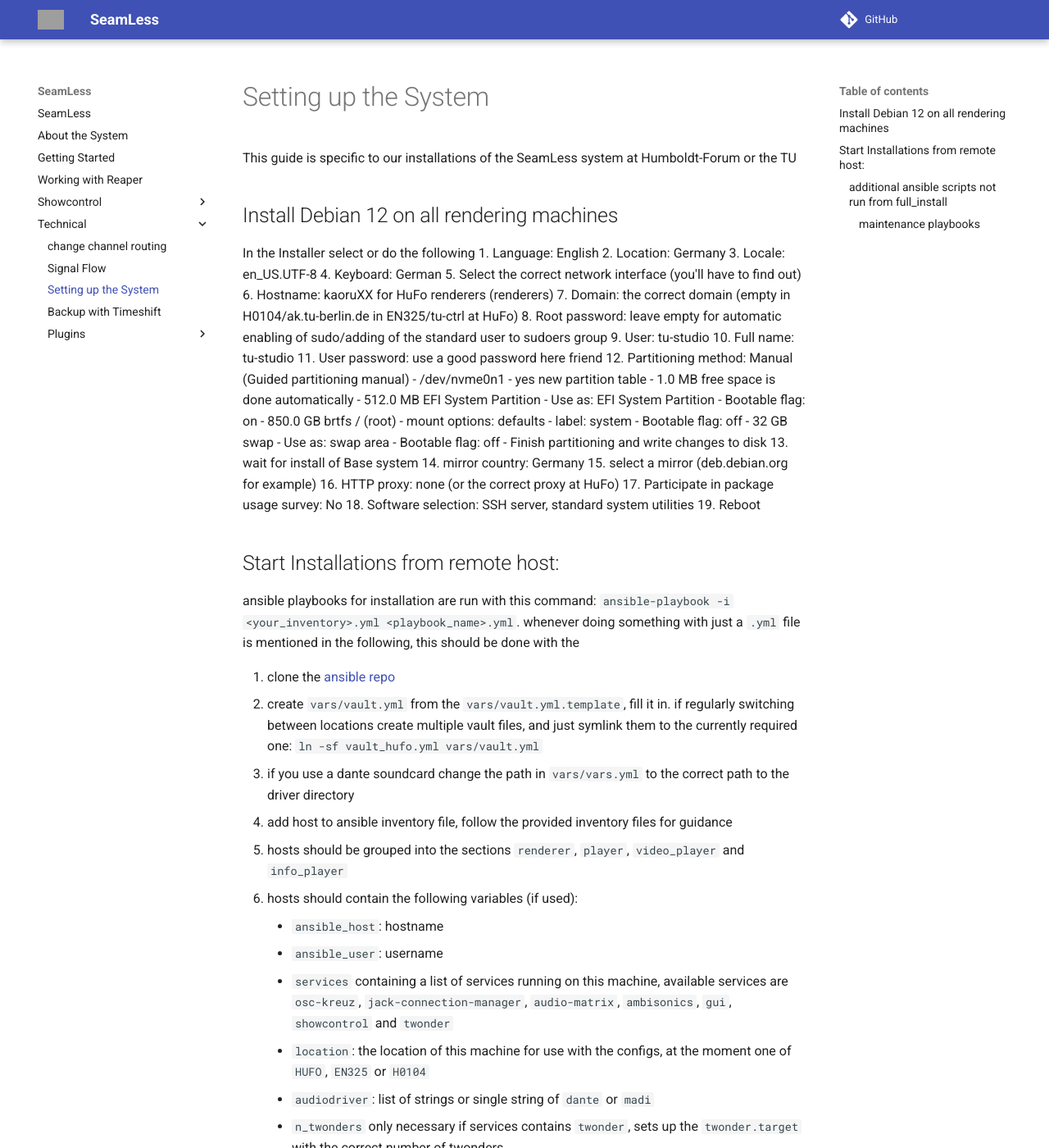
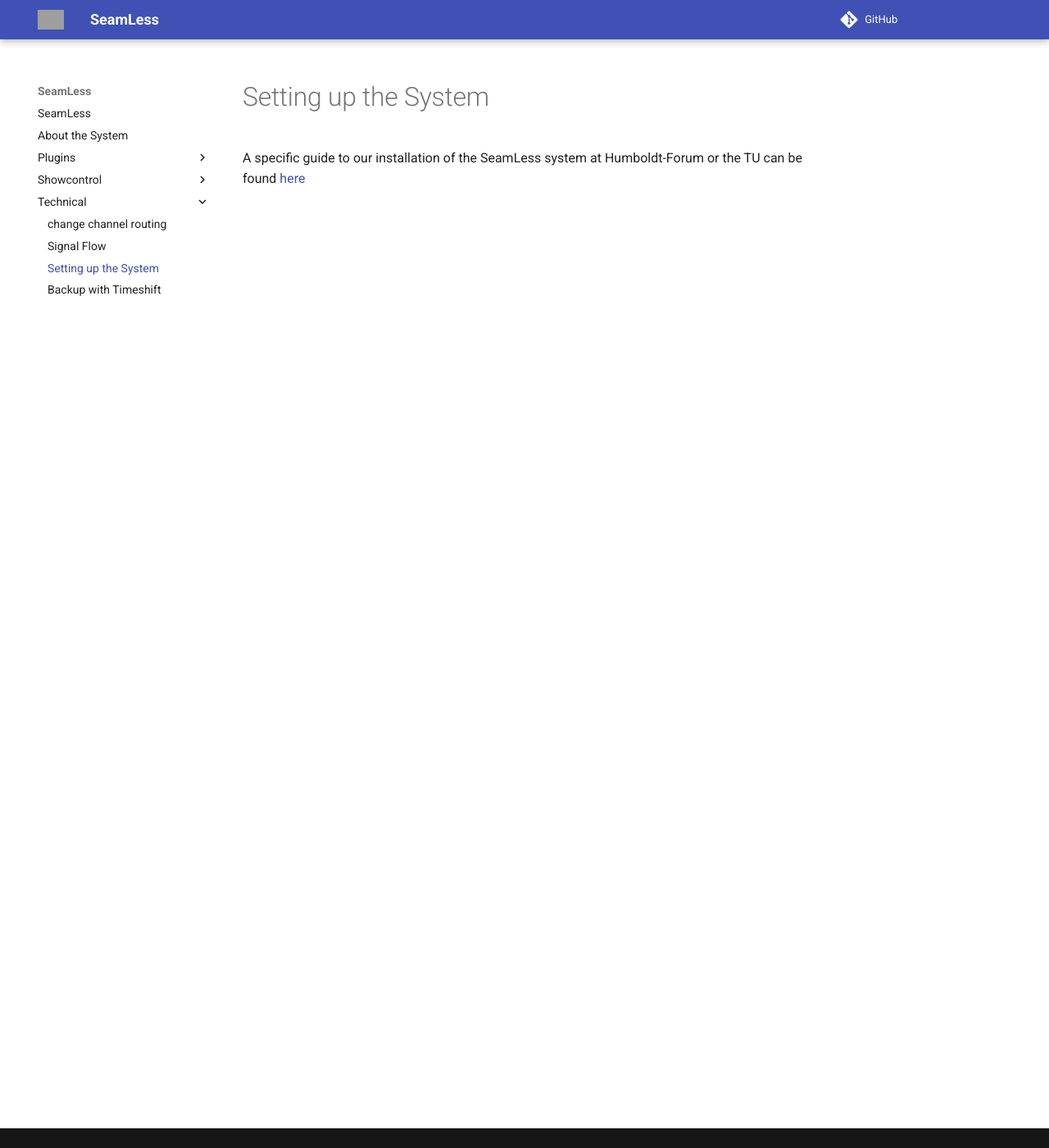
Before and after one commit to tu-studio/seamless-docs, an MkDocs documentation site: the page built from old/Documentation/docs/technical/system_setup.md, in a window 1280 px wide and 1400 px high. Shown: the whole window at 82% size. Built offline with MkDocs 1.6.1 and Material for MkDocs 9.7.7, drawn with Linux system fonts in a browser that asks for light colours; comment, search, counter and statistics services are not loaded; some of the changed text lies outside the part shown; grey boxes are pictures that could not be loaded.

Commit message:
did some documentationeering

```diff
--- a/old/Documentation/docs/getting-started.md
+++ /dev/null
@@ -1 +0,0 @@
-# Getting Started
--- a/old/Documentation/docs/technical/system_setup.md
+++ b/old/Documentation/docs/technical/system_setup.md
@@ -1,79 +1,3 @@
 # Setting up the System
 
-This guide is specific to our installations of the SeamLess system at Humboldt-Forum or the TU
-
-
-## Install Debian 12 on all rendering machines
-
-In the Installer select or do the following
-1. Language: English
-2. Location: Germany
-3. Locale: en_US.UTF-8
-4. Keyboard: German
-5. Select the correct network interface (you'll have to find out)
-6. Hostname: kaoruXX for HuFo renderers (renderers)
-7. Domain: the correct domain (empty in H0104/ak.tu-berlin.de in EN325/tu-ctrl at HuFo)
-8. Root password: leave empty for automatic enabling of sudo/adding of the standard user to sudoers group
-9. User: tu-studio
-10. Full name: tu-studio
-11. User password: use a good password here friend
-12. Partitioning method: Manual (Guided partitioning manual)
-  - /dev/nvme0n1
-  - yes new partition table
-  - 1.0 MB free space is done automatically
-  - 512.0 MB EFI System Partition
-    - Use as: EFI System Partition
-    - Bootable flag: on
-  - 850.0 GB brtfs / (root)
-    - mount options: defaults
-    - label: system
-    - Bootable flag: off
-  - 32 GB swap
-    - Use as: swap area
-    - Bootable flag: off
-  - Finish partitioning and write changes to disk
-13. wait for install of Base system
-14. mirror country: Germany
-15. select a mirror (deb.debian.org for example)
-16. HTTP proxy: none (or the correct proxy at HuFo)
-17. Participate in package usage survey: No
-18. Software selection: SSH server, standard system utilities
-19. Reboot
-
-## Start Installations from remote host:
-
-ansible playbooks for installation are run with this command:
-`ansible-playbook -i <your_inventory>.yml <playbook_name>.yml`.
-whenever doing something with just a `.yml` file is mentioned in the following, this should be done with the
-
-1. clone the [ansible repo](https://github.com/tu-studio/seamless-install-maintain/tree/main)
-2. create `vars/vault.yml` from the `vars/vault.yml.template`, fill it in. if regularly switching between locations create multiple vault files, and just symlink them to the currently required one: `ln -sf vault_hufo.yml vars/vault.yml`
-3. if you use a dante soundcard change the path in `vars/vars.yml` to the correct path to the driver directory
-5. add host to ansible inventory file, follow the provided inventory files for guidance
-   - hosts should be grouped into the sections `renderer`, `player`, `video_player` and `info_player`
-   - hosts should contain the following variables (if used):
-     - `ansible_host`: hostname
-     - `ansible_user`: username
-     - `services` containing a list of services running on this machine, available services are `osc-kreuz`, `jack-connection-manager`, `audio-matrix`, `ambisonics`, `gui`, `showcontrol` and `twonder`
-     - `location`: the location of this machine for use with the configs, at the moment one of `HUFO`, `EN325` or `H0104`
-     - `audiodriver`: list of strings or single string of `dante` or `madi`
-     - `n_twonders` only necessary if services contains `twonder`, sets up the `twonder.target` with the correct number of twonders
-6. rollout your ssh key to pcs: `ansible-playbook mantain/rollout_ssh_key.yml --ask-pass -e "key=<path/to/public/key.pub>"`
-7. if necessary install sudo: `install/install_sudo.yml`
-8. setup btrfs subvolumes (don't do this more than once!): `install/setup_btrfs.yml -k`. This needs the `-k` option to ask for the ssh connection password, because the moving around of btrfs subvolumes briefly moves the `.ssh` directory somewhere else...
-9. when in hufo: run hufo specific scripts:
-   1. `install/hufo_setup_proxy_server.yml`
-   2. `install/hufo_first_run.yml`
-   3. `install/hufo_avm_user.yml`
-10. start main install script: `install/full_install.yml`
-
-
-### additional ansible scripts not run from full_install
-- `install/install_jack-silence-detector`: debugging tool to discover longer silences (was used to debug reaper crashes)
-- `install/reboot.yml`: used to reboot everything, sometimes used by services
-- `install/remove_apt_cdrom_source.yml`: sometimes needed if installation of programs on fresh debian installs fails.
-- `install/upgrade_system.yml`: performs a system upgrade
-
-#### maintenance playbooks
-- `pull_videos.yml`: pulls all videos from the video players to your local machine
-- `rollout_info_text.yml`: roll out the video files of the desired piece to all video players
+A specific guide to our installation of the SeamLess system at Humboldt-Forum or the TU can be found [here](https://github.com/tu-studio/seamless-install-maintain/blob/main/README.md)
```
Also changed, not shown: old/Documentation/docs/index.md (+16 -11 lines), old/Documentation/docs/plugins/index.md (renamed from old/Documentation/docs/technical/plugins/index.md), old/Documentation/docs/plugins/paths.md (renamed from old/Documentation/docs/technical/plugins/paths.md), old/Documentation/graveyard/reaper.md (renamed from old/Documentation/docs/reaper.md), 2 other files.
